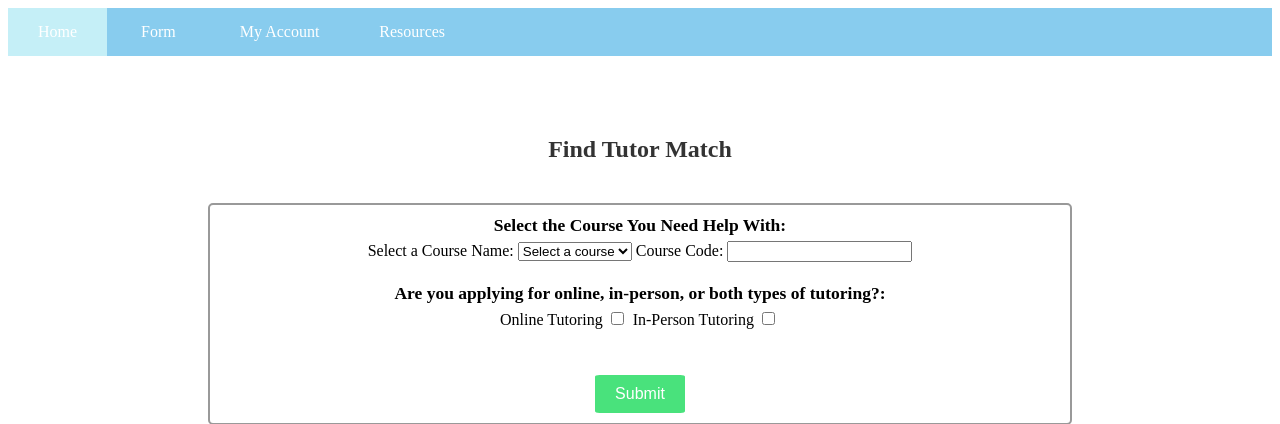
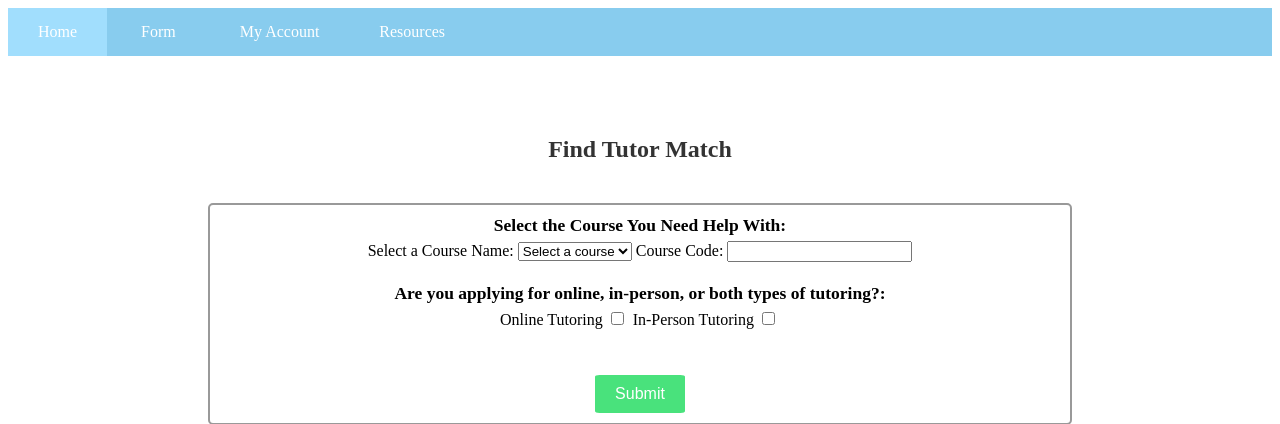
Before and after one commit to Anica1004/StudySwap, a PHP site: page /form.html in a window 1280 px wide, with the pointer over the restyled element. Shown: the top 424 px of the page. Run offline with PHP 8.4, Linux system fonts and the light colour scheme.

Commit message:
one more colorblindness coloring

```diff
--- a/form.css
+++ b/form.css
@@ -17,7 +17,7 @@ nav ul li a {
     text-decoration: none;
 }
 nav ul li:hover{
-    background-color: rgb(197, 239, 247);
+    background-color: #A1DEFD; /*color blind friendly*/
 
 }
 
```
